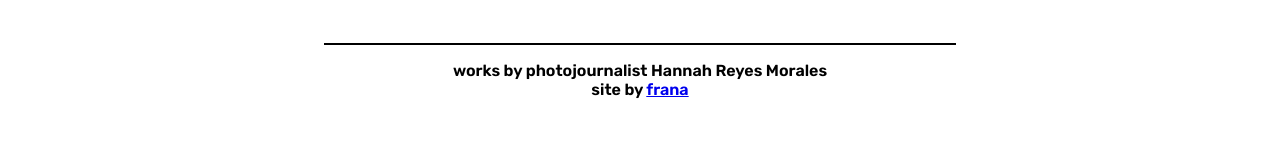
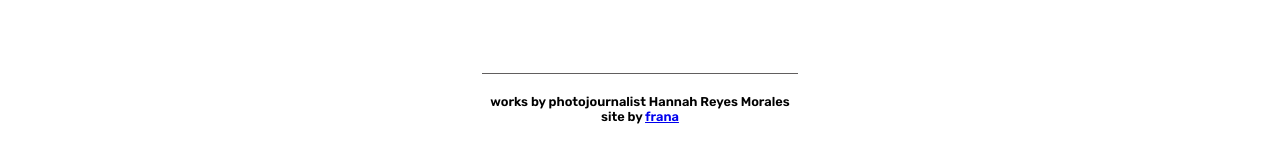
Before and after one commit to franasc/photoblog, a plain HTML site: page index.html in a window 1280 px wide. Shown: the part 1028-1182 px from the top of the page. Before the commit the page ends 1143 px from the top, so only its background shows below. Drawn offline with Linux system fonts and the light colour scheme.

Commit message:
Fix footer size in style.css

```diff
--- a/style.css
+++ b/style.css
@@ -19,7 +19,12 @@ h3, p {
 }
 
 footer {
-    border-top: 2px solid black;
-    width: 50%;
-    margin: auto;
+    border-top: 1px solid rgb(97, 94, 94);
+    width: 25%;
+    margin: 30px auto;
+    font-size: 0.8em;
 }
+
+footer p {
+    margin-top: 20px;
+}
```
